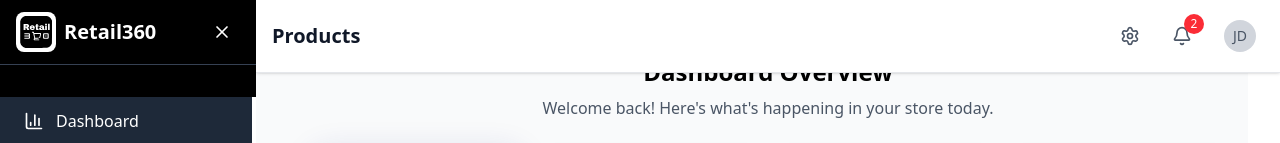
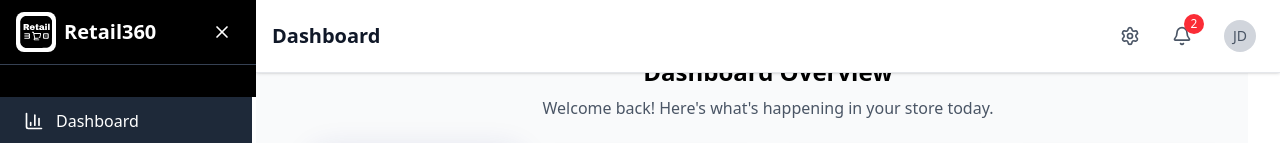
Before and after one commit to PM-Devs/retail360, a React (Vite) app: page /dashboard in a window 1280 px wide. Shown: the top 143 px of the page. Built offline with nearby package versions, Linux system fonts and the light colour scheme.

Commit message:
Let it go...

```diff
--- a/src/pages/Dashboard.jsx
+++ b/src/pages/Dashboard.jsx
@@ -280,7 +280,7 @@ const Dashboard = () => {
           <div className={`transition-all duration-300 ${sidebarOpen ? 'lg:ml-64' : 'lg:ml-20'} ml-0`}>
             <Navbar
               onMenuClick={() => setSidebarOpen(!sidebarOpen)}
-              title={'Products'}
+              title={'Dashboard'}
             />
           </div>
         </div>
```
